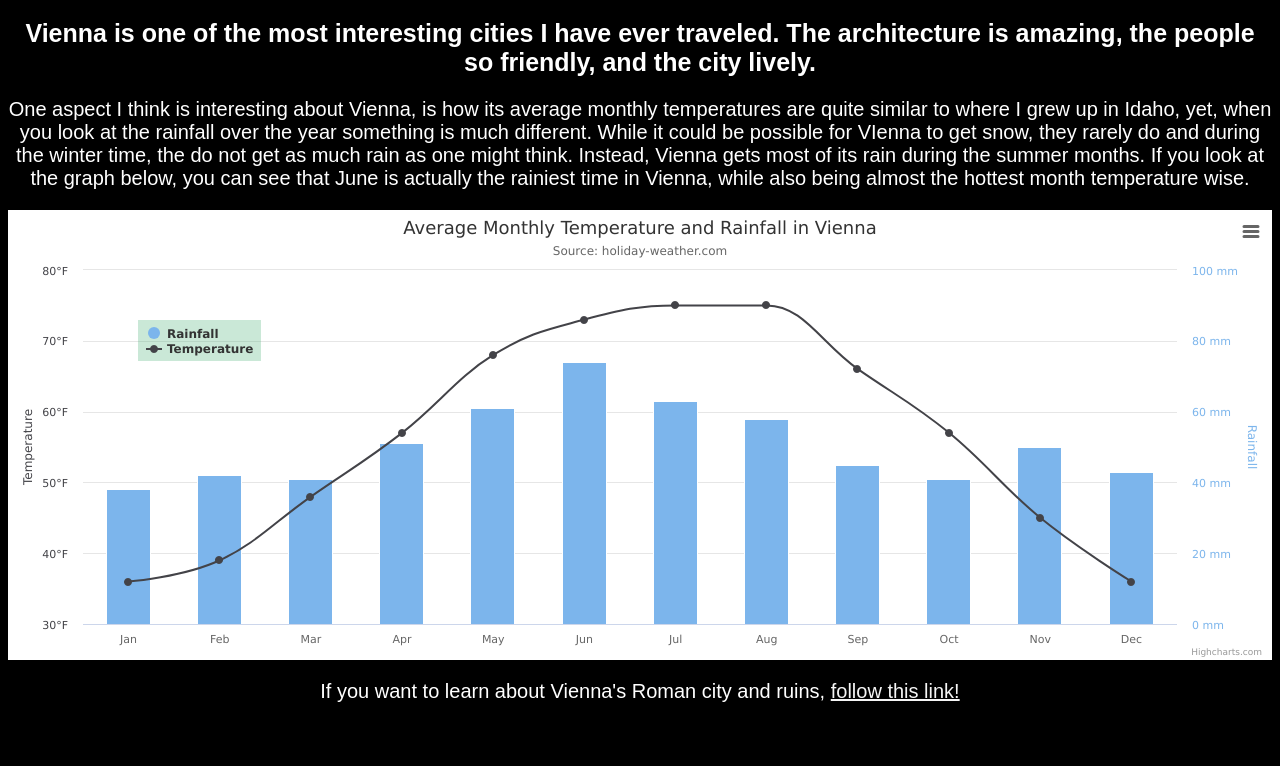
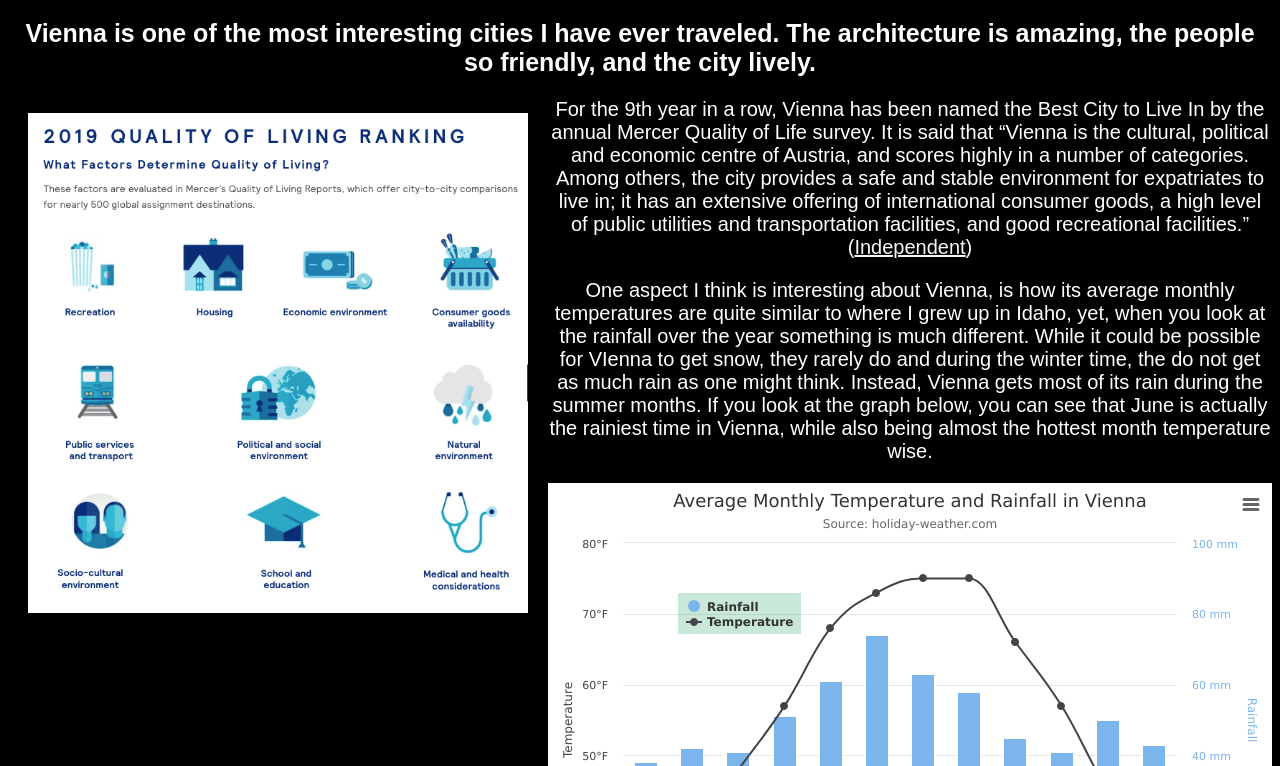
Before and after one commit to Kendyl66/LA458-558, a plain HTML site: page Assign3/index.html in a window 1280 px wide. Shown: the part 714-1480 px from the top of the page. Before the commit the page ends 1437 px from the top, so only its background shows below. Drawn offline with nearby package versions, Linux system fonts and the light colour scheme.

Commit message:
Update index.html

```diff
--- a/Assign3/index.html
+++ b/Assign3/index.html
@@ -37,7 +37,15 @@
         a:visited{ color: salmon}
         a:hover{ color: cadetblue}
 
+    #quality { float: left;
+    display: block;
+    margin: auto;
+    padding: 15px 20px}
+
+    #container { margin: auto;
+    }
     </style>
+
 </head>
   <body>
 <h1> Vienna: The City of Music </h1>
@@ -77,6 +85,8 @@
              Vienna is one of the most interesting cities I have ever traveled. The architecture is amazing, the people so friendly, and the city lively.
          </h2>
 
+         <img id="quality" src="Quality%20of%20life.png" width="500" height="500">
+<p> For the 9th year in a row, Vienna has been named the Best City to Live In by the annual Mercer Quality of Life survey. It is said that “Vienna is the cultural, political and economic centre of Austria, and scores highly in a number of categories. Among others, the city provides a safe and stable environment for expatriates to live in; it has an extensive offering of international consumer goods, a high level of public utilities and transportation facilities, and good recreational facilities.” (<a href="https://www.independent.co.uk/travel/news-and-advice/vienna-best-place-live-quality-life-mercer-survey-sarajevo-a8262976.html">Independent</a>) </p>
     </body>
     <body>
 
```
